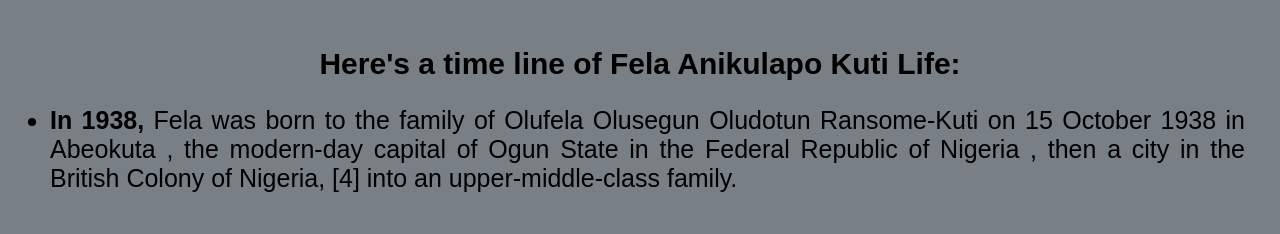
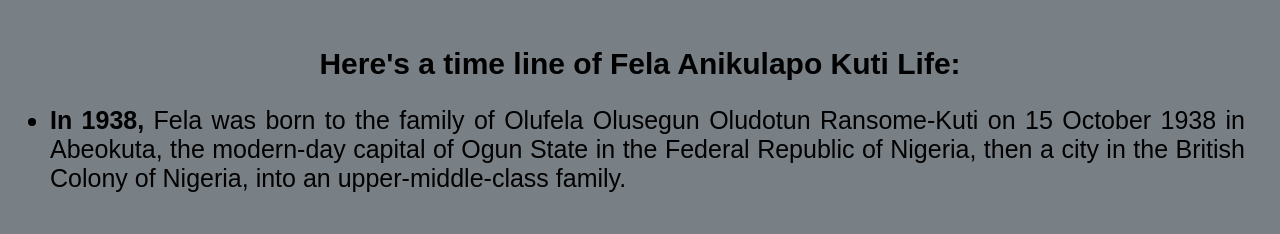
Before and after one commit to Gbenga19/tribute-page-FELA, a plain HTML site: page index.html in a window 1280 px wide. Shown: the part 1159-1393 px from the top of the page. Drawn offline with Linux system fonts and the light colour scheme.

Commit message:
Update index.html

```diff
--- a/index.html
+++ b/index.html
@@ -24,28 +24,28 @@
 
             <ul>
          <li>  <Strong>In 1938,</Strong> Fela was born to the family of Olufela Olusegun Oludotun Ransome-Kuti  on 15 October 1938 in
-Abeokuta , the modern-day capital of Ogun State  in the Federal Republic of Nigeria , then a city in the British Colony of Nigeria, [4] into an
+Abeokuta, the modern-day capital of Ogun State in the Federal Republic of Nigeria, then a city in the British Colony of Nigeria, into an
 upper-middle-class family. </li> <br>
 <li>
-<strong>In 1967,</strong> Fela went to Ghana to think up a new musical direction.  That was when Kuti first called his music Afrobeat a combination of highlife, funk, jazz , salsa, calypso and traditional Nigerian Yoruba music.
+<strong>In 1967,</strong> Fela went to Ghana to think up a new musical direction. That was when Kuti first called his music Afrobeat a combination of highlife, funk, jazz, salsa, calypso and traditional Nigerian Yoruba music.
 </li>
 <br>
 <li>
-         <strong>In 1977,</strong>Fela and the Afrika '70 released the album Zombie , a scathing attack on Nigerian soldiers using the zombie metaphor to describe the methods of the Nigerian military [ citation needed ] . The album was a smash hit and infuriated the government, setting off a vicious attack against the Kalakuta Republic, during which one thousand soldiers attacked the commune.
+         <strong>In 1977,</strong>Fela and the Afrika '70 released the album Zombie, a scathing attack on Nigerian soldiers using the zombie metaphor to describe the methods of the Nigerian military [ citation needed ]. The album was a smash hit and infuriated the government, setting off a vicious attack against the Kalakuta Republic, during which one thousand soldiers attacked the commune.
 </li>
          <br>
 <li>
-<strong>In 1984,</strong>Muhammadu Buhari 's government, of which Kuti was a vocal opponent, jailed him on a charge of currency smuggling which Amnesty International and others denounced as politically motivated.
+<strong>In 1984,</strong>Muhammadu Buhari's government, of which Kuti was a vocal opponent, jailed him on a charge of currency smuggling which Amnesty International and others denounced as politically motivated.
 </li>
 <br>
 <li>
-<strong>In 1997,</strong>On 3 August 1997, Olikoye Ransome-Kuti , already a prominent AIDS activist and former
-Minister of Health , announced his younger brother's death a day earlier from complications related to AIDS .
+<strong>In 1997,</strong>On 3 August 1997, Olikoye Ransome-Kuti, already a prominent AIDS activist and former
+Minister of Health, announced his younger brother's death a day earlier from complications related to AIDS.
 </li>
             </ul>
 <br>
 <blockquote><p><i>
-"Since his death in 1997, there has been a revival of his influence in music and popular culture, culminating in another re-release of his catalog controlled by Universal Music , Broadway and off-Broadway biographically based shows, and new bands, such as
+"Since his death in 1997, there has been a revival of his influence in music and popular culture, culminating in another re-release of his catalog controlled by Universal Music, Broadway and off-Broadway biographically based shows, and new bands, such as
 Antibalas, who carry the Afrobeat banner to a new generation of listeners." </i></p>
 </blockquote>
 
```
